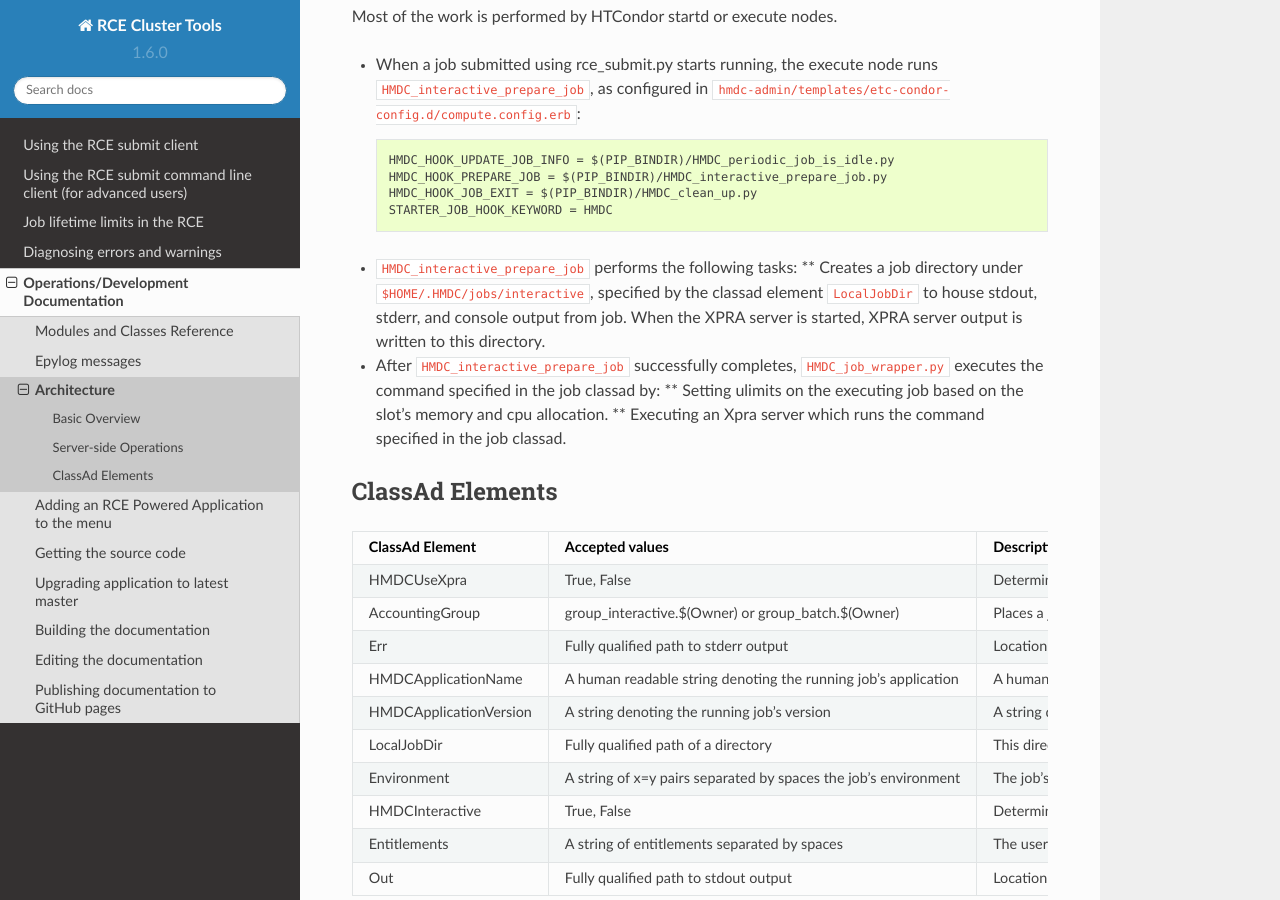
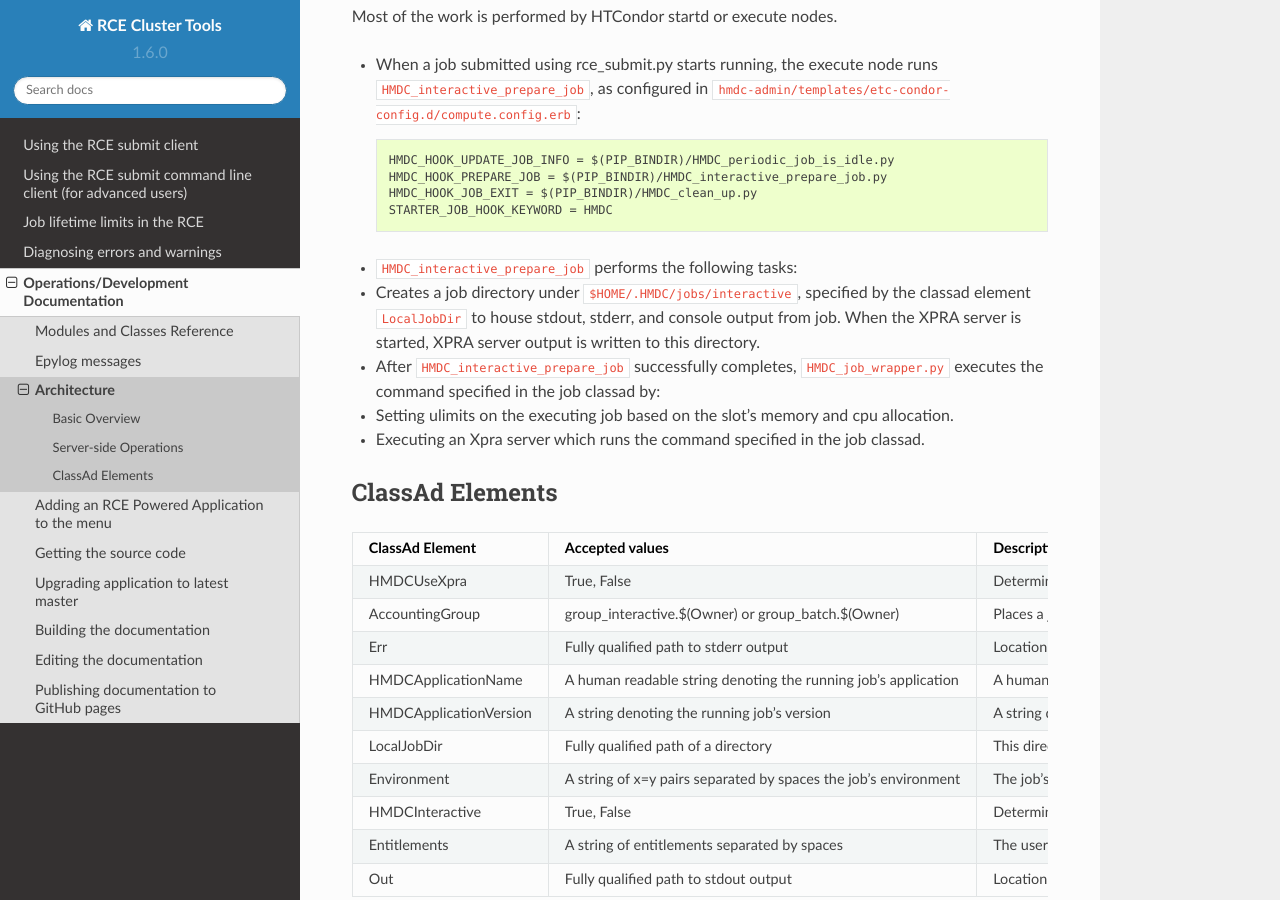
Before and after one commit to hmdc/rce-interactive-tools, a Sphinx documentation site: the page built from doc/source/development/architecture.rst, in a window 1280 px wide and 900 px high, scrolled down 2561 px. Built offline with Sphinx 7.4.7 and the Read the Docs theme 2.0.0, drawn with Linux system fonts in a browser that asks for light colours.

Commit message:
Fix lists

```diff
--- a/doc/source/development/architecture.rst
+++ b/doc/source/development/architecture.rst
@@ -151,7 +151,8 @@ Most of the work is performed by HTCondor startd or execute nodes.
     STARTER_JOB_HOOK_KEYWORD = HMDC
 
 * ``HMDC_interactive_prepare_job`` performs the following tasks:
-  ** Creates a job directory under ``$HOME/.HMDC/jobs/interactive``,
+
+* Creates a job directory under ``$HOME/.HMDC/jobs/interactive``,
   specified by the classad element ``LocalJobDir`` to
   house stdout, stderr, and console output from job. When the XPRA
   server is started, XPRA server output is written to this directory.
@@ -159,9 +160,9 @@ Most of the work is performed by HTCondor startd or execute nodes.
 * After ``HMDC_interactive_prepare_job`` successfully completes,
   ``HMDC_job_wrapper.py`` executes the command specified in the job
   classad by:
-  ** Setting ulimits on the executing job based on the slot's memory and
+* Setting ulimits on the executing job based on the slot's memory and
   cpu allocation.
-  ** Executing an Xpra server which runs the command specified in the
+* Executing an Xpra server which runs the command specified in the
   job classad.
 
 ClassAd Elements
```
